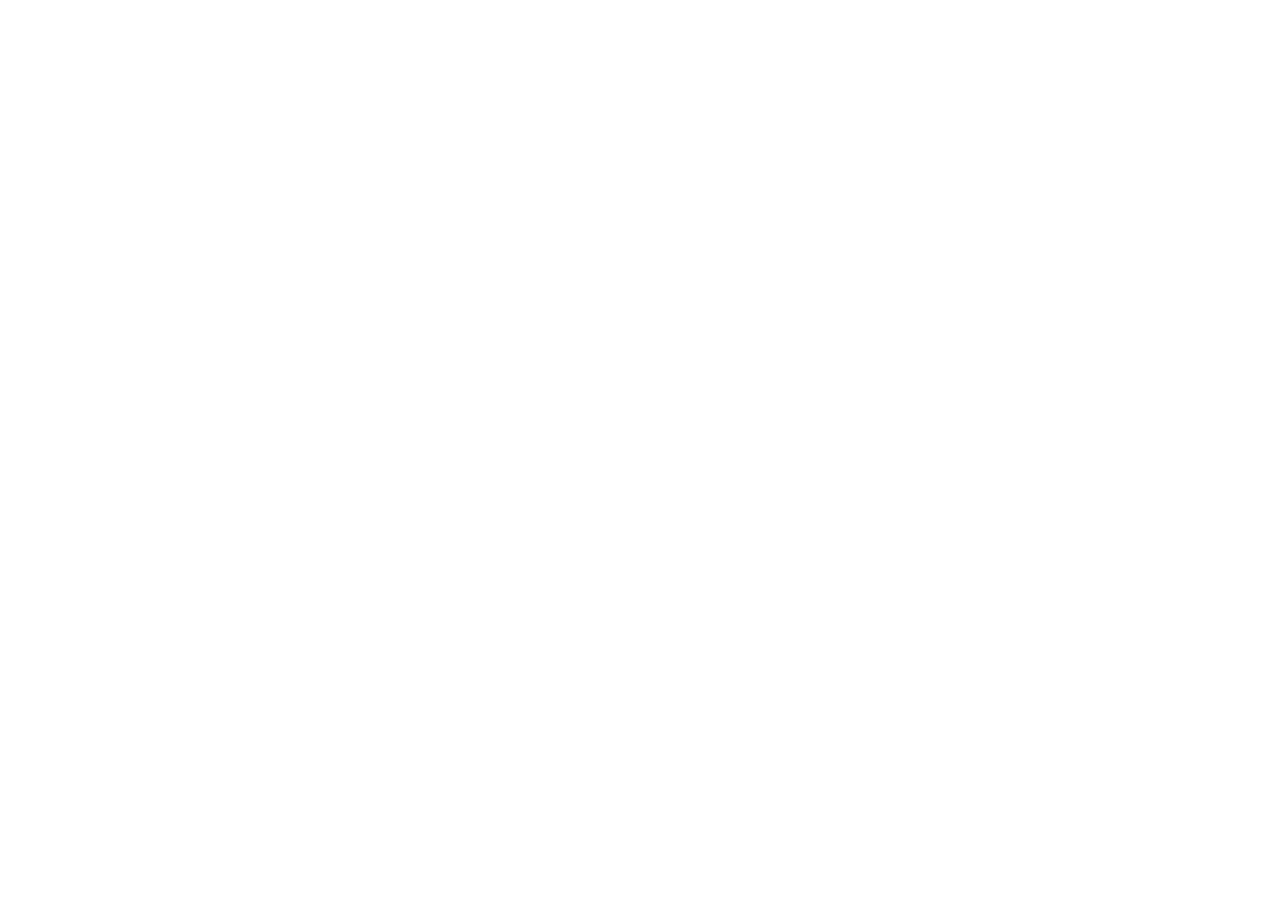
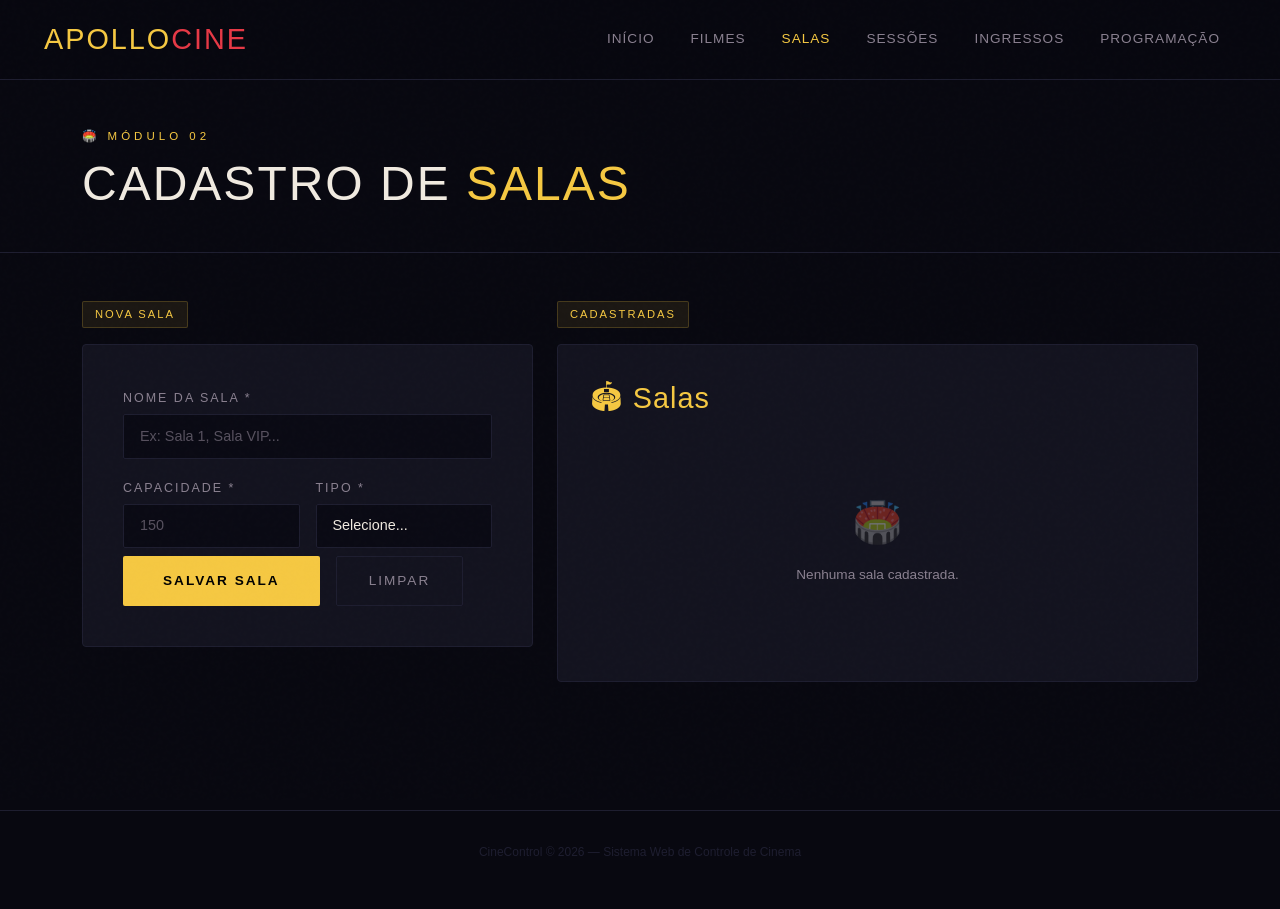
Before and after one commit to GustavoKntsu/cinema-web1, a website: page cadastro-salas.html in a window 1280 px wide. Before the commit the page ends 800 px from the top, so only its background shows below. Drawn offline with Linux system fonts and the light colour scheme.

Commit message:
Atualização do cadastro das salas e linkando o JavaScript certo

```diff
--- a/cadastro-salas.html
+++ b/cadastro-salas.html
@@ -1,14 +1,93 @@
 <!DOCTYPE html>
 <html lang="pt-BR">
+
 <head>
     <meta charset="UTF-8">
     <meta name="viewport" content="width=device-width, initial-scale=1.0">
-    <title>Document</title>
+    <title>Cadastrar Salas</title>
     <link rel="stylesheet" href="./css/bootstrap.min.css">
+    <link rel="stylesheet" href="./css/main-styles.css">
 </head>
+
 <body>
+
+    <nav class="navbar navbar-expand-lg">
+        <div class="container-fluid">
+            <a class="navbar-brand" href="index.html">APOLLO<span>CINE</span></a>
+            <button class="navbar-toggler border-0" type="button" data-bs-toggle="collapse" data-bs-target="#navMenu"
+                style="color:var(--gold)"><span style="font-size:1.4rem">☰</span></button>
+            <div class="collapse navbar-collapse" id="navMenu">
+                <ul class="navbar-nav ms-auto gap-1">
+                    <li class="nav-item"><a class="nav-link" href="index.html">Início</a></li>
+                    <li class="nav-item"><a class="nav-link" href="cadastro-filmes.html">Filmes</a></li>
+                    <li class="nav-item"><a class="nav-link active" href="cadastro-salas.html">Salas</a></li>
+                    <li class="nav-item"><a class="nav-link" href="cadastro-sessoes.html">Sessões</a></li>
+                    <li class="nav-item"><a class="nav-link" href="venda-ingressos.html">Ingressos</a></li>
+                    <li class="nav-item"><a class="nav-link" href="sessoes.html">Programação</a></li>
+                </ul>
+            </div>
+        </div>
+    </nav>
+
+    <div class="page-header">
+        <div class="container">
+            <p class="page-eyebrow">🏟️ Módulo 02</p>
+            <h1 class="page-title">CADASTRO DE <span>SALAS</span></h1>
+        </div>
+    </div>
+
+    <div class="container pb-5">
+        <div class="row g-4">
+            <div class="col-lg-5">
+                <div class="section-badge">Nova Sala</div>
+                <div class="form-card">
+                    <div id="alertSucesso" class="alert-success-custom">✓ Sala salva com sucesso!</div>
+                    <div id="alertErro" class="alert-error-custom">✗ Preencha todos os campos obrigatórios.</div>
+                    <div class="row g-3">
+                        <div class="col-12">
+                            <label class="form-label">Nome da Sala *</label>
+                            <input type="text" id="nome" class="form-control" placeholder="Ex: Sala 1, Sala VIP...">
+                        </div>
+                        <div class="col-md-6">
+                            <label class="form-label">Capacidade *</label>
+                            <input type="number" id="capacidade" class="form-control" placeholder="150" min="1">
+                        </div>
+                        <div class="col-md-6">
+                            <label class="form-label">Tipo *</label>
+                            <select id="tipo" class="form-select">
+                                <option value="">Selecione...</option>
+                                <option value="2D">2D</option>
+                                <option value="3D">3D</option>
+                                <option value="IMAX">IMAX</option>
+                            </select>
+                        </div>
+                        <div class="col-12 mt-2">
+                            <div class="d-flex gap-3">
+                                <button class="btn-salvar" onclick="salvarSala()">Salvar Sala</button>
+                                <button class="btn-limpar" onclick="limparForm()">Limpar</button>
+                            </div>
+                        </div>
+                    </div>
+                </div>
+            </div>
+
+            <div class="col-lg-7">
+                <div class="section-badge">Cadastradas</div>
+                <div class="list-card">
+                    <div class="list-title">🏟 Salas</div>
+                    <div id="listaSalas"></div>
+                </div>
+            </div>
+        </div>
+    </div>
+
+    <footer>
+        <p>CineControl &copy; 2026 — Sistema Web de Controle de Cinema</p>
+    </footer>
 
     <script src="./js/popper.min.js"></script>
     <script src="./js/bootstrap.min.js"></script>
+    <script src="./js/salas.js"></script>
 </body>
+
 </html>
```
